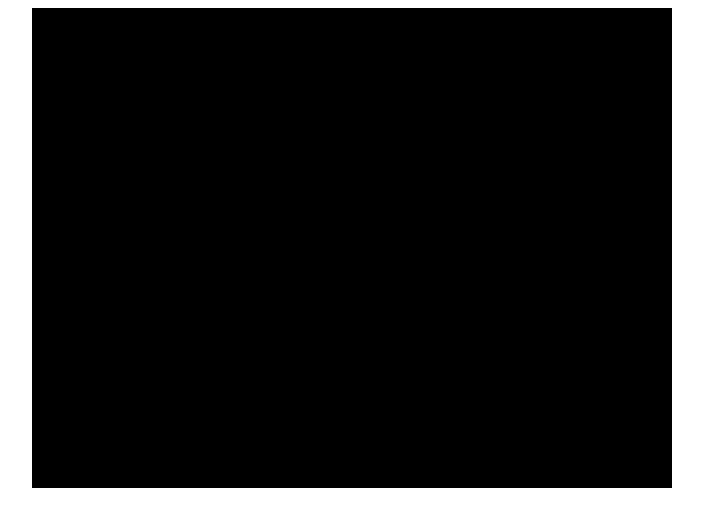
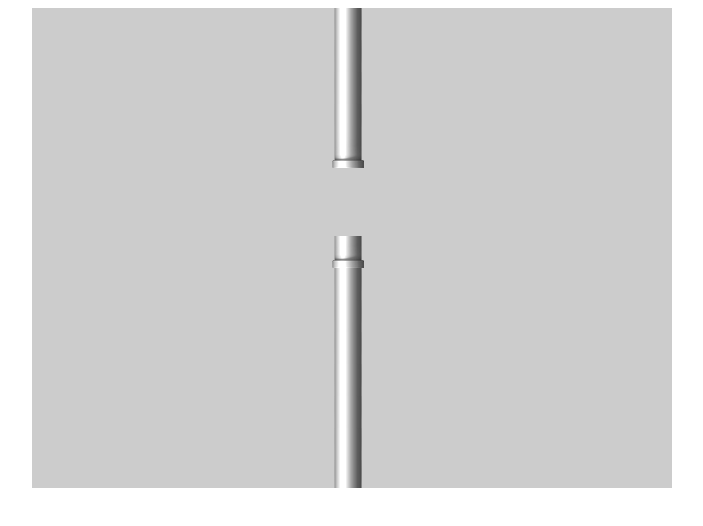
Before and after one commit to Hukutoss/hukutoss.github.io, a plain HTML site: page index.html in a window 1280 px wide. Shown: the whole page, without its empty margins (288-991 px from the left). Drawn offline with Linux system fonts and the light colour scheme.

Commit message:
Add simple pipe and rendering

```diff
--- a/css/main.css
+++ b/css/main.css
@@ -6,7 +6,7 @@
 }
 
 #gameCanvas {
-    background: #000;
+    background: #ccc;
     width: 640px;
     height: 480px;
     display: block;
--- a/js/game.js
+++ b/js/game.js
@@ -24,6 +24,8 @@ function cGame() {
         this.player = new cPlayer();
         this.player.init();
 
+        this.pipe = new cPipe(300, 128);
+
         this.gameLoop();
     }
 
@@ -42,6 +44,7 @@ function cGame() {
         gfx.clearRect(0, 0, canvas.width, canvas.height);
         gfx.beginPath();
             this.player.render(gfx);
+            this.pipe.render(gfx);
     	gfx.closePath();
     }
 } //cGame
@@ -63,6 +66,7 @@ function cPlayer() {
         window.onmousedown = function(e) {
             if(e.button == 0) {
                 _this.jump = true;
+                //console.log("x: " + e.layerX + ", y: " + e.layerY);
             }
         }
 
@@ -105,3 +109,41 @@ function cPlayer() {
         gfx.restore();
     }
 } //cPlayer
+
+function cPipe(_xPipe, _yPipe) {
+    this.x = _xPipe;
+    this.y = _yPipe;
+
+    this.sprite = new Image();
+    this.sprite.src = "res/pipe.png";
+
+    this.tileSize = 32;
+
+    this.update = function() {
+
+    }
+    //sprite
+    //sx sy swidth sheight
+    //x  y width height
+    this.render = function(gfx) {
+        var ts = this.tileSize;
+        var yOff = this.y + 100;
+        var yu = this.y;
+        var yd = canvas.height - yOff;
+
+        var ut = (yu >> 5) + 2;
+        var dt = (yd >> 5) + 1;
+
+        //console.log("yu: " + yu + ", yd: " + yd + ", ut: " + ut + ", dt: " + dt);
+
+        for(var i = 0; i < ut; i++) {
+            var cc = i > 0 ? 1 : 0;
+            gfx.drawImage(this.sprite, ts * cc, 0, ts, ts, this.x, yu - ts * i, ts, ts);
+        }
+
+        for(var i = 0; i < dt; i++) {
+            var cc = i > 0 ? 1 : 0;
+            gfx.drawImage(this.sprite, ts * cc, 0, ts, ts, this.x, yOff + ts * i, ts, ts);
+        }
+    }
+}
```
Also changed, not shown: res/pipe.png (added).
